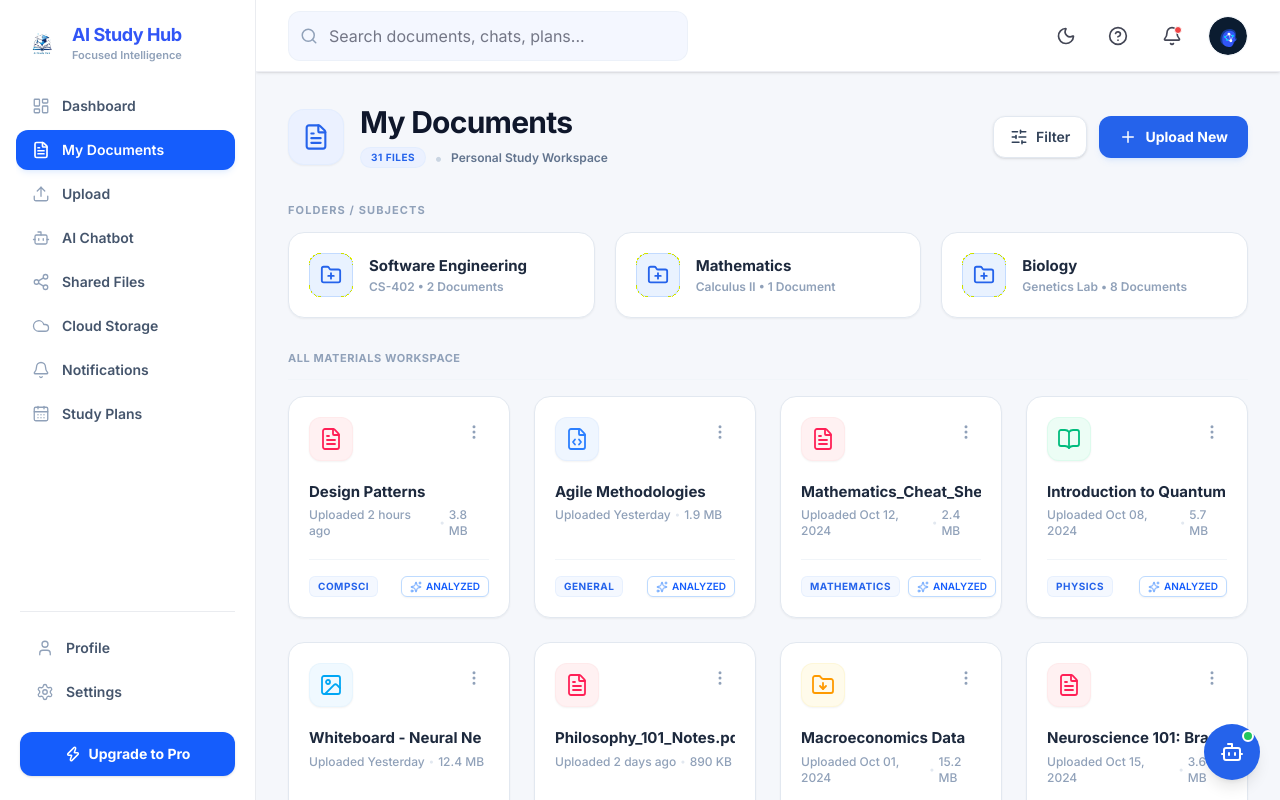
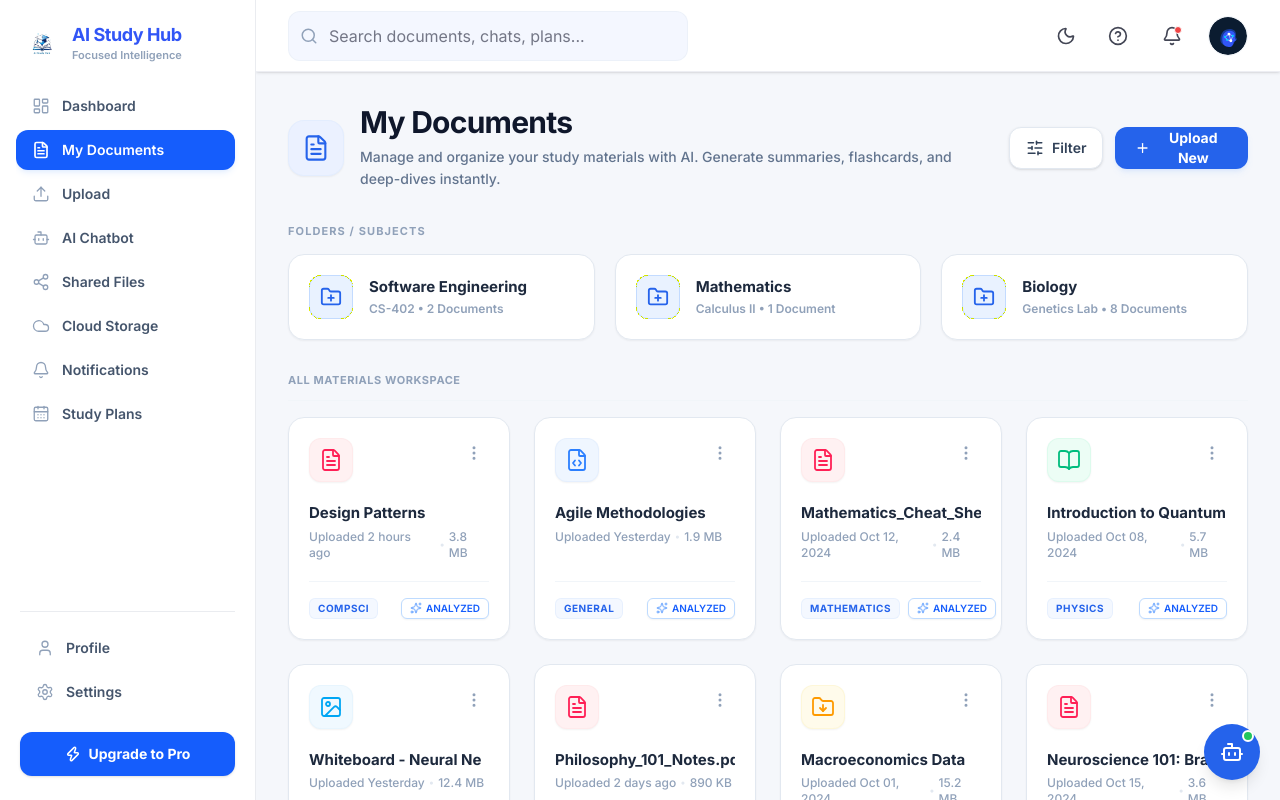
Before and after one commit to huynhduybinh24/SWP391_AIStudyHub, a React (Vite) app in the folder FrontEnd/: page /dashboard/documents in a window 1280 px wide. Built offline with nearby package versions, Linux system fonts and the light colour scheme; the HTML template or start-up script is replaced by a standard one.

Commit message:
feat: add MyDocumentsPage for document management and FilePreviewPage for document viewing interface

```diff
--- a/FrontEnd/src/features/documents/pages/MyDocumentsPage.tsx
+++ b/FrontEnd/src/features/documents/pages/MyDocumentsPage.tsx
@@ -123,17 +123,13 @@ export default function MyDocumentsPage() {
               <FileText className="h-7 w-7 text-[#2563eb] stroke-[1.8]" />
             </div>
 
-            <div className="flex flex-col">
+            <div className="flex flex-col gap-1">
               <h1 className="text-2xl md:text-3xl font-black text-slate-900 tracking-tight leading-tight">
                 My Documents
               </h1>
-              <div className="flex items-center gap-2 mt-1 flex-wrap text-slate-400">
-                <span className="inline-flex items-center rounded-full bg-[#EBF1FF] px-2.5 py-0.5 text-[10px] font-bold text-[#2563eb] border border-blue-100/50 uppercase tracking-wider">
-                  {documents.length} FILES
-                </span>
-                <span className="text-slate-300">•</span>
-                <span className="text-xs font-semibold text-slate-500">Personal Study Workspace</span>
-              </div>
+              <p className="text-[13px] md:text-sm font-medium text-slate-500 leading-relaxed max-w-2xl">
+                Manage and organize your study materials with AI. Generate summaries, flashcards, and deep-dives instantly.
+              </p>
             </div>
           </div>
 
```
